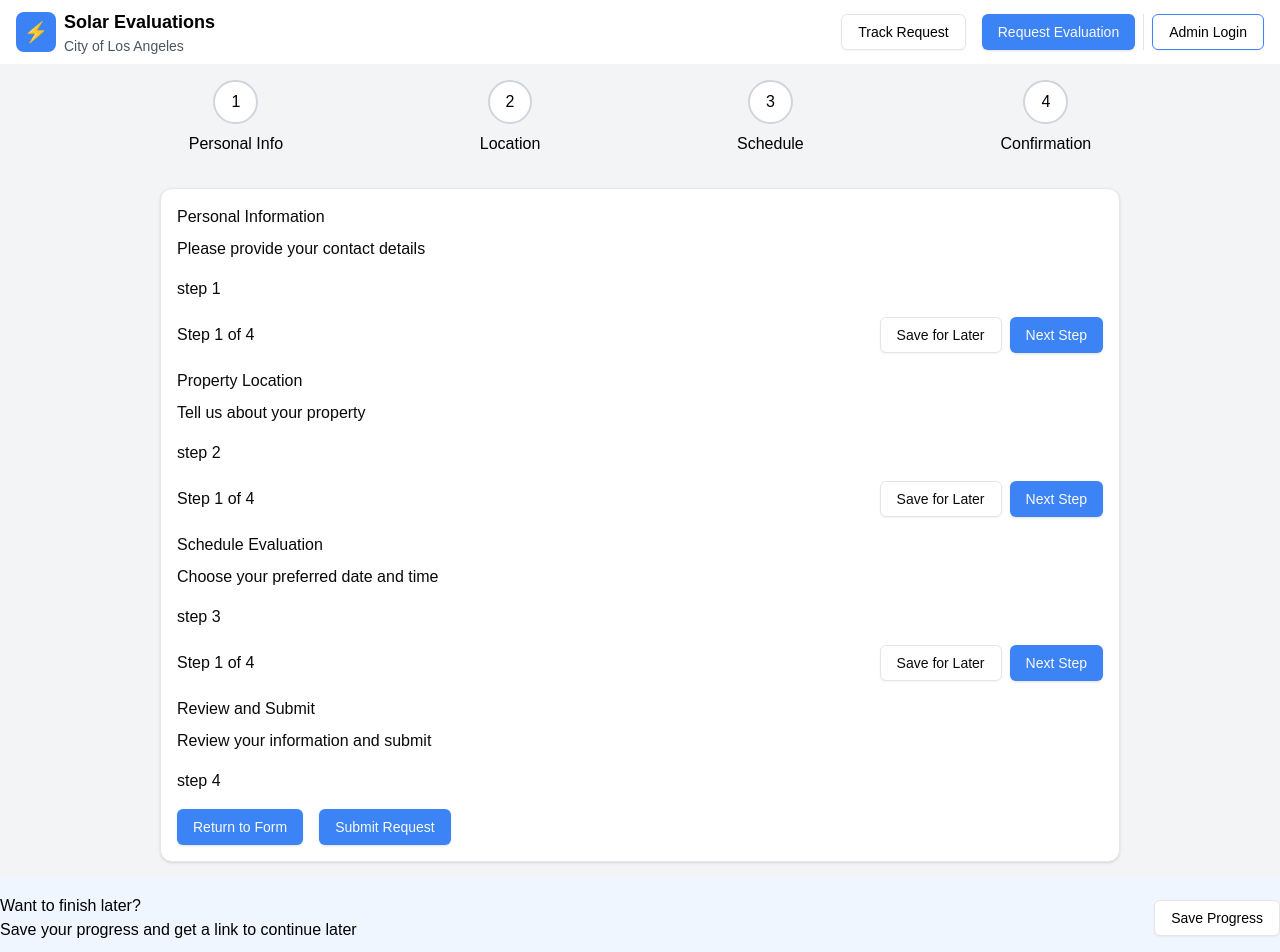
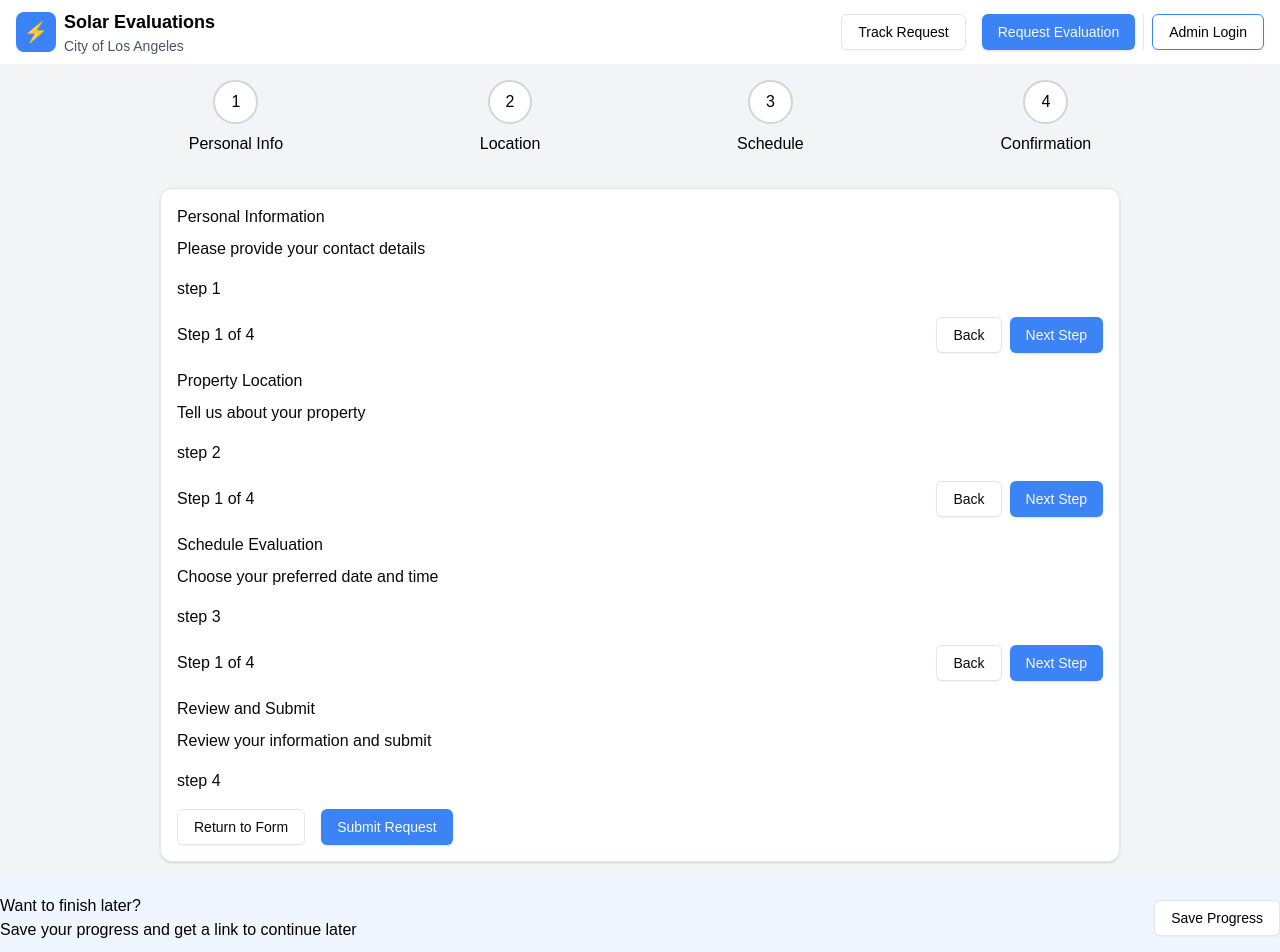
Before and after one commit to chingu-voyages/v52-tier3-team-33, a Next.js app in the folder solar-panel/: page /public/evaluate/form in a window 1280 px wide. Shown: the top 952 px of the page. Built offline with nearby package versions, Linux system fonts and the light colour scheme.

Commit message:
Change form component navigation

```diff
--- a/solar-panel/src/app/public/evaluate/form/components/adopt/cta.tsx
+++ b/solar-panel/src/app/public/evaluate/form/components/adopt/form-navigation.tsx
@@ -2,13 +2,13 @@ import Link from "next/link";
 
 import { Button } from "@/components/ui/button";
 
-export default function CtaContainer(): React.ReactNode {
+export default function FormNavigation(): React.ReactNode {
   return (
     <div className="flex w-full items-center justify-between gap-2">
       <p>Step 1 of 4</p>
       <div className="flex items-center justify-center gap-2">
         <Link href="/">
-          <Button variant="outline">Save for Later</Button>
+          <Button variant="outline">Back</Button>
         </Link>
         <Link href="/">
           <Button variant="default">Next Step</Button>
--- a/solar-panel/src/app/public/evaluate/form/components/step-1/page.tsx
+++ b/solar-panel/src/app/public/evaluate/form/components/step-1/page.tsx
@@ -1,4 +1,4 @@
-import CtaContainer from "../adopt/cta";
+import CtaContainer from "../adopt/form-navigation";
 import HeadContainer from "../adopt/head";
 
 export default function FormStepOne(): React.ReactNode {
--- a/solar-panel/src/app/public/evaluate/form/components/step-2/page.tsx
+++ b/solar-panel/src/app/public/evaluate/form/components/step-2/page.tsx
@@ -1,4 +1,4 @@
-import CtaContainer from "../adopt/cta";
+import CtaContainer from "../adopt/form-navigation";
 import HeadContainer from "../adopt/head";
 
 export default function FormStepTwo(): React.ReactNode {
--- a/solar-panel/src/app/public/evaluate/form/components/step-3/page.tsx
+++ b/solar-panel/src/app/public/evaluate/form/components/step-3/page.tsx
@@ -1,4 +1,4 @@
-import CtaContainer from "../adopt/cta";
+import CtaContainer from "../adopt/form-navigation";
 import HeadContainer from "../adopt/head";
 
 export default function FormStepThree(): React.ReactNode {
--- a/solar-panel/src/app/public/evaluate/form/components/step-4/page.tsx
+++ b/solar-panel/src/app/public/evaluate/form/components/step-4/page.tsx
@@ -16,10 +16,10 @@ export default function FormStepFour(): React.ReactNode {
       <p>step 4</p>
       <div className="flex gap-4">
         <Link href="/">
-          <Button>Return to Form</Button>
+          <Button variant="outline">Return to Form</Button>
         </Link>
         <Link href="/">
-          <Button>Submit Request</Button>
+          <Button variant="default">Submit Request</Button>
         </Link>
       </div>
     </section>
```
